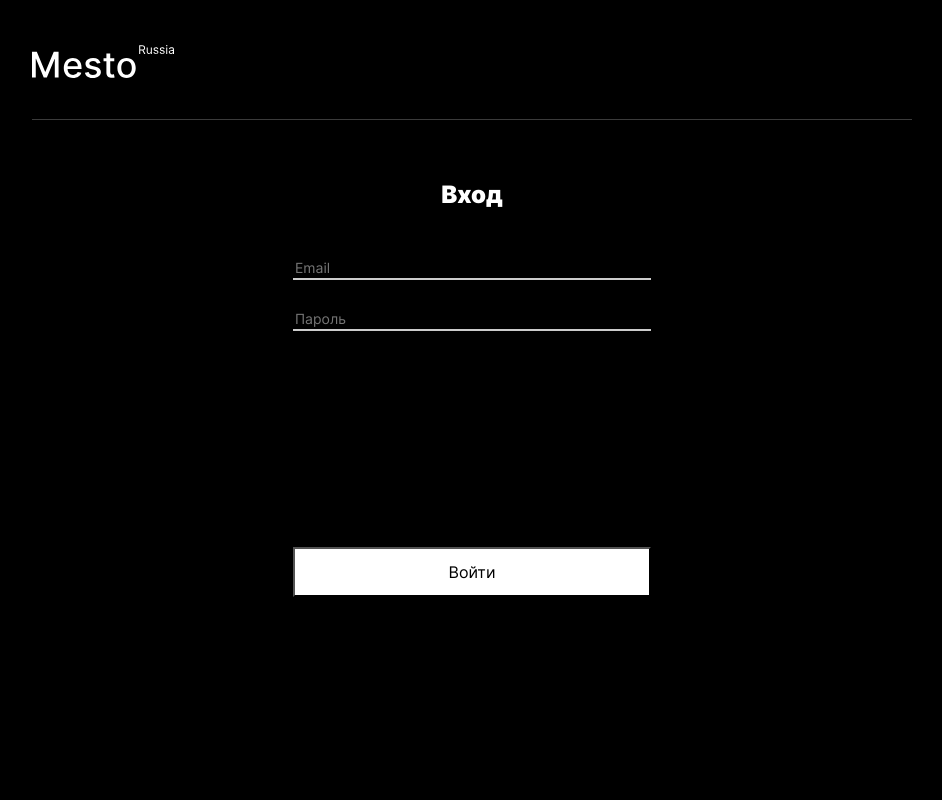
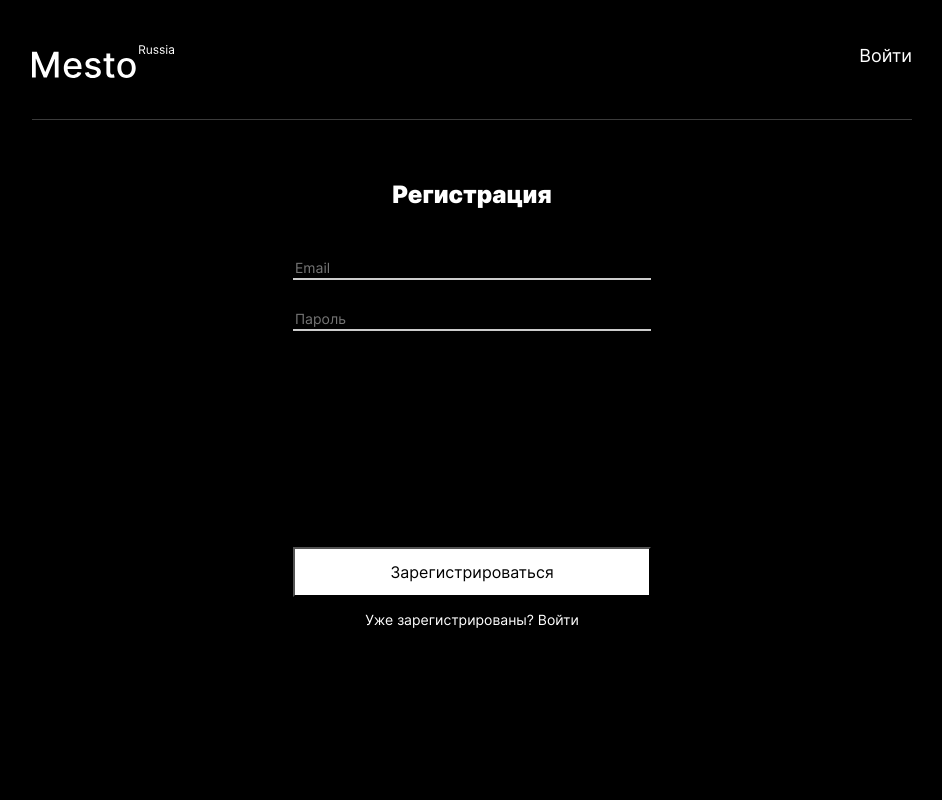
Before and after one commit to vasiliy-muravev/react-mesto-auth, a React (Create React App) app: page /sign-up in a window 1280 px wide. Before the commit this address led to /sign-in. Shown: the top 800 px of the page, without its empty margins (168-1110 px from the left). Built offline with nearby package versions, Linux system fonts and the light colour scheme; no server answers.

Commit message:
Register component and header links

```diff
--- /dev/null
+++ b/src/blocks/auth/__form-link/auth__form-link.css
@@ -0,0 +1,9 @@
+.auth__form-link {
+    text-decoration: none;
+    color: #fff;
+    font-weight: 400;
+    font-size: 14px;
+    line-height: 1.21;
+    text-align: center;
+    margin-top: 15px;
+}
--- a/src/blocks/auth/__form-submit-btn/auth__form-submit-btn.css
+++ b/src/blocks/auth/__form-submit-btn/auth__form-submit-btn.css
@@ -3,4 +3,5 @@
     width: 358px;
     height: 50px;
     color: #000;
+    cursor: pointer;
 }
--- /dev/null
+++ b/src/blocks/header/__link/header__link.css
@@ -0,0 +1,7 @@
+.header__link {
+    text-decoration: none;
+    color: #fff;
+    font-weight: 400;
+    font-size: 18px;
+    line-height: 1.22;
+}
--- a/src/blocks/header/header.css
+++ b/src/blocks/header/header.css
@@ -1,11 +1,9 @@
 .header {
     display: flex;
-    justify-content: left;
-    flex-direction: column;
+    justify-content: space-between;
     border-bottom: 1px solid rgba(84, 84, 84, 0.7);
     margin: 45px 200px 36px;
     padding-bottom: 41px;
-
 }
 
 @media screen and (max-width: 1070px) {
--- a/src/blocks/popup/__form-submit-btn/popup__form-submit-btn.css
+++ b/src/blocks/popup/__form-submit-btn/popup__form-submit-btn.css
@@ -4,6 +4,7 @@
     height: 50px;
     color: #fff;
     margin-top: 31px;
+    cursor: pointer;
 }
 
 .popup__form-submit-btn:hover {
--- a/src/components/App.js
+++ b/src/components/App.js
@@ -12,7 +12,8 @@ import {CurrentUserContext} from '../contexts/CurrentUserContext.js';
 import AddPlacePopup from "./AddPlacePopup";
 import ProtectedRoute from "./ProtectedRoute";
 import Login from "./Login";
-import {Route} from "react-router-dom";
+import {Route, Switch, Redirect, useHistory} from "react-router-dom";
+import Register from "./Register";
 
 function App() {
     /* Начальное состояние попапов - закрыты */
@@ -133,8 +134,7 @@ function App() {
         <CurrentUserContext.Provider value={currentUser}>
             <div className="page">
                 <Header/>
-
-
+                <Switch>
                     <ProtectedRoute
                         exact path="/"
                         loggedIn={loggedIn}
@@ -151,30 +151,28 @@ function App() {
                         onCardLike={handleCardLike}
                         onCardDeleteSubmit={handlePlaceDeleteSubmit}
                         isLoading={isLoading}/>
-
                     <Route path="/sign-in">
                         <Login/>
                     </Route>
-
+                    <Route path="/sign-up">
+                        <Register/>
+                    </Route>
+                </Switch>
                 <EditProfilePopup isOpen={isEditProfilePopupOpen}
                                   onClose={closeAllPopups}
                                   onUpdateUser={handleUpdateUser}
                                   isLoading={isLoading}/>
-
                 <AddPlacePopup isOpen={isAddPlacePopupOpen}
                                onClose={closeAllPopups}
                                onAddPlace={handleAddPlaceSubmit}
                                isLoading={isLoading}/>
-
                 <EditAvatarPopup isOpen={isEditAvatarPopupOpen}
                                  onClose={closeAllPopups}
                                  onUpdateAvatar={handleUpdateAvatar}
                                  isLoading={isLoading}/>
-
                 <ImagePopup onClose={closeAllPopups}
                             card={selectedCard}
                             isOpen={isImagePopupOpen}/>
-
                 <Footer/>
             </div>
         </CurrentUserContext.Provider>
--- a/src/components/Header.js
+++ b/src/components/Header.js
@@ -1,8 +1,16 @@
+import {Link} from 'react-router-dom';
+import {useLocation} from "react-router-dom";
+
 function Header() {
+    const pathname = useLocation().pathname;
+    const link = pathname === '/sign-up' ? '/sign-in' : '/sign-up';
+    const title = pathname === '/sign-up' ? 'Войти' : 'Регистрация';
+
     return (
         <>
             <header className="header">
                 <div className="header__logo"></div>
+                <Link to={link} className="header__link">{title}</Link>
             </header>
         </>
     )
--- /dev/null
+++ b/src/components/Register.js
@@ -0,0 +1,35 @@
+import React, {useState} from 'react';
+import {Link, useHistory} from 'react-router-dom';
+
+const Register = ({onLogin}) => {
+    const [email, setEmail] = useState('');
+    const [password, setPassword] = useState('');
+
+    const history = useHistory();
+
+    const resetForm = () => {
+        setEmail('');
+        setPassword('');
+    }
+
+    const handleSubmit = (e) => {
+        e.preventDefault();
+
+    }
+
+    return (
+        <div className="auth">
+            <h3 className="auth__title">Регистрация</h3>
+            <form className="auth__form">
+                <input id="email" required name="email" type="text" value={email} placeholder="Email"
+                       className="auth__form-input" onChange={({target}) => setEmail(target.value)}/>
+                <input id="password" required name="password" type="password" value={password} placeholder="Пароль"
+                       className="auth__form-input" onChange={({target}) => setPassword(target.value)}/>
+                <button type="submit" className="auth__form-submit-btn">Зарегистрироваться</button>
+                <Link className="auth__form-link" to="/sign-in">Уже зарегистрированы? Войти</Link>
+            </form>
+        </div>
+    )
+}
+
+export default Register;
--- a/src/index.css
+++ b/src/index.css
@@ -4,6 +4,7 @@
 @import url(./blocks/page/page.css);
 @import url(./blocks/header/header.css);
 @import url(./blocks/header/__logo/header__logo.css);
+@import url(./blocks/header/__link/header__link.css);
 @import url(./blocks/profile/profile.css);
 @import url(./blocks/profile/__avatar/profile__avatar.css);
 @import url(./blocks/profile/__avatar-button/profile__avatar-button.css);
@@ -51,3 +52,4 @@
 @import url(./blocks/auth/__form/auth__form.css);
 @import url(./blocks/auth/__form-input/auth__form-input.css);
 @import url(./blocks/auth/__form-submit-btn/auth__form-submit-btn.css);
+@import url(./blocks/auth/__form-link/auth__form-link.css);
```
Lines whose indentation alone changed are shown as unchanged.
